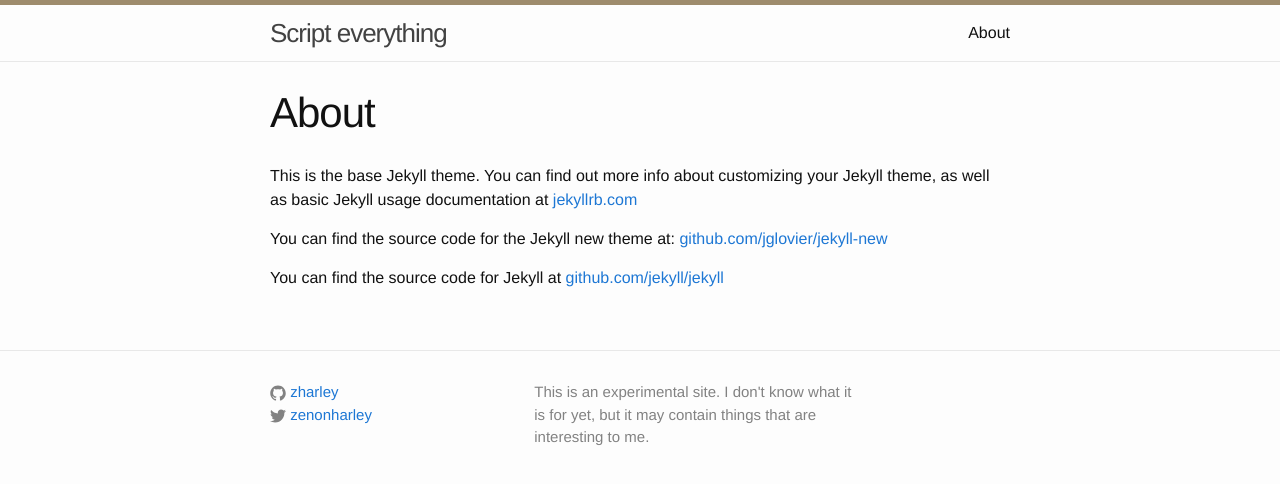
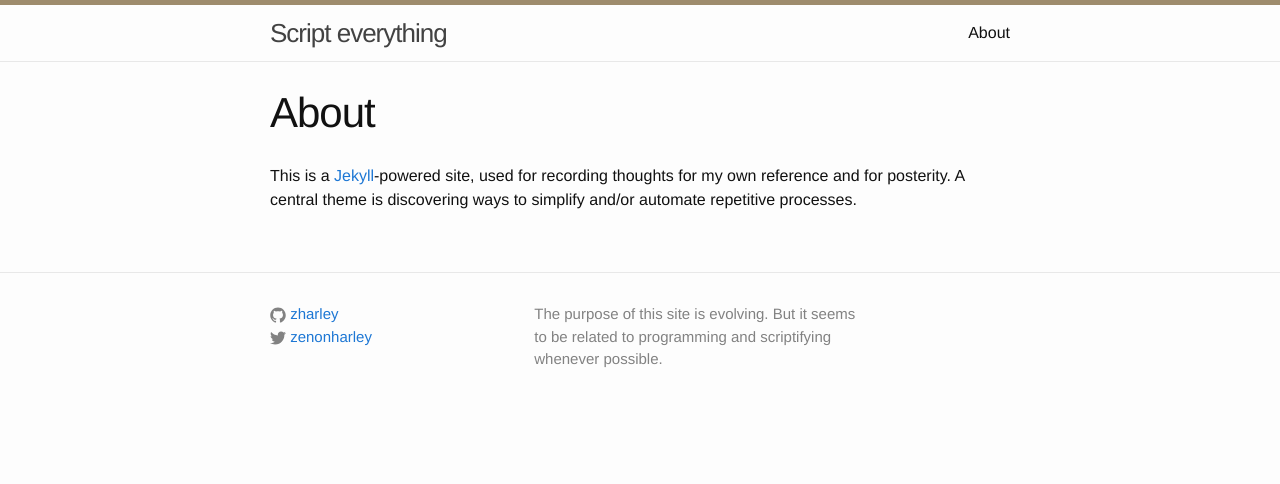
Before and after one commit to zharley/blog, a Jekyll site: the page built from www/about.md, in a window 1280 px wide. Shown: the top 484 px of the page. Built offline with Jekyll 4.4.1, drawn with Linux system fonts in a browser that asks for light colours.

Commit message:
Update about and description

```diff
--- a/www/_config.yml
+++ b/www/_config.yml
@@ -1,8 +1,8 @@
 # Site settings
 title: Script everything
 description: > # this means to ignore newlines until "baseurl:"
-  This is an experimental site. I don't know what it is for yet, but
-  it may contain things that are interesting to me.
+  The purpose of this site is evolving. But it seems
+  to be related to programming and scriptifying whenever possible.
 baseurl: "" # the subpath of your site, e.g. /blog/
 url: "http://zenonharley.com" # the base hostname & protocol for your site
 twitter_username: zenonharley
--- a/www/about.md
+++ b/www/about.md
@@ -3,9 +3,4 @@ layout: page
 title: About
 permalink: /about/
 ---
-
-This is the base Jekyll theme. You can find out more info about customizing your Jekyll theme, as well as basic Jekyll usage documentation at [jekyllrb.com](http://jekyllrb.com/)
-
-You can find the source code for the Jekyll new theme at: [github.com/jglovier/jekyll-new](https://github.com/jglovier/jekyll-new)
-
-You can find the source code for Jekyll at [github.com/jekyll/jekyll](https://github.com/jekyll/jekyll)
+This is a [Jekyll](http://jekyllrb.com/)-powered site, used for recording thoughts for my own reference and for posterity. A central theme is discovering ways to simplify and/or automate repetitive processes.
```
